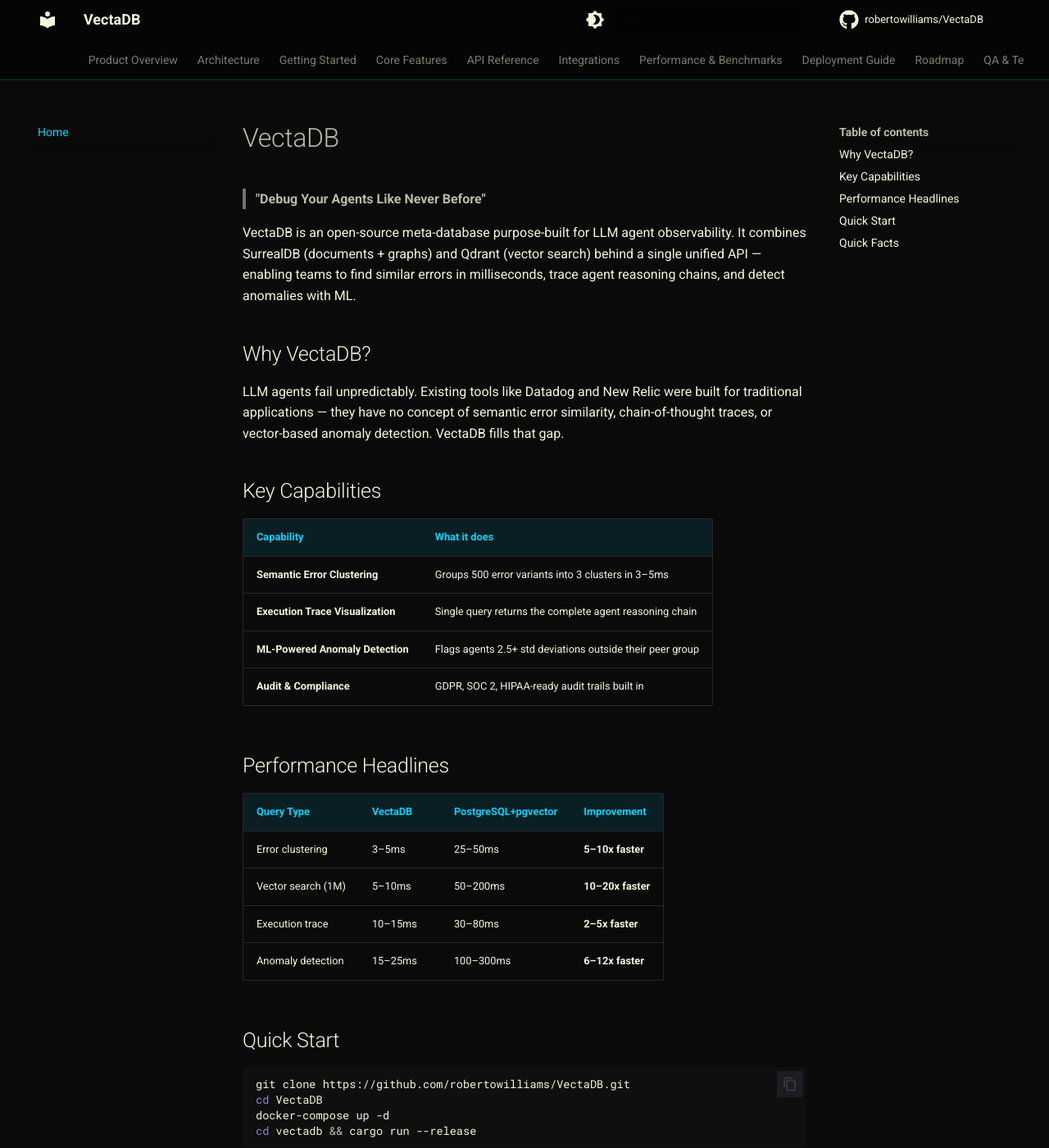
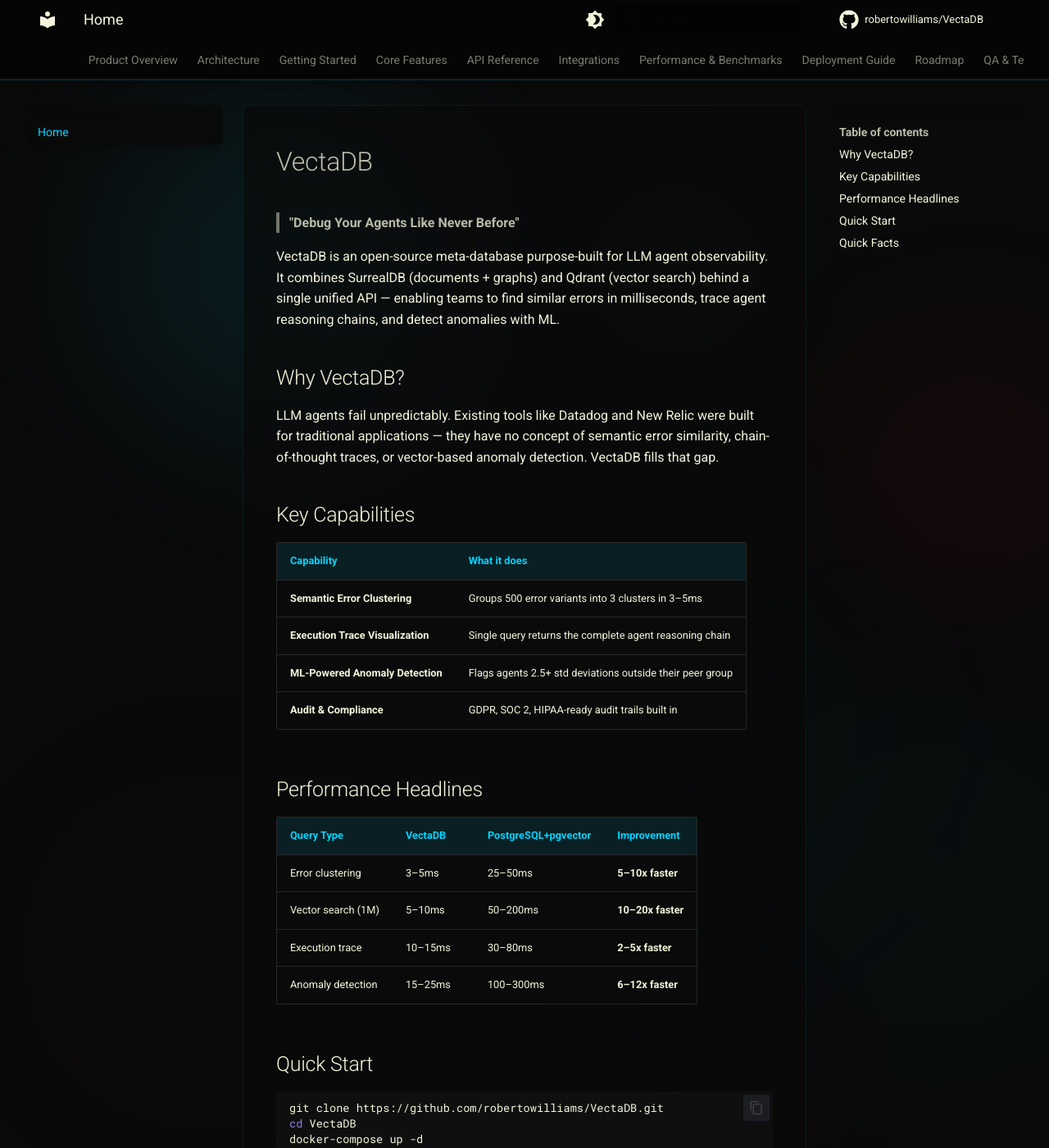
Before and after one commit to robertowilliams/vectadb, an MkDocs documentation site: the page built from docs/index.md, in a window 1280 px wide and 1400 px high. Shown: the whole window at 82% size. Built offline with MkDocs 1.6.1 and Material for MkDocs 9.7.7, drawn with Linux system fonts in a browser that asks for light colours; comment, search, counter and statistics services are not loaded.

Commit message:
Add ambient orb particles matching vectadb.base44.app
- Glowing cyan/crimson blurred orbs pulsing in background
- Glassmorphism content card with backdrop-blur
- Particles toggle with dark/light mode and MkDocs navigation
- JS observes data-md-color-scheme changes automatically

```diff
--- /dev/null
+++ b/docs/javascripts/particles.js
@@ -0,0 +1,90 @@
+/* VectaDB ambient orb particles — matches vectadb.base44.app */
+(function () {
+  // Only run in dark (slate) scheme
+  function isDark() {
+    return document.body.getAttribute('data-md-color-scheme') === 'slate';
+  }
+
+  // Orb definitions: top%, left%, size(px), color, blur(px), duration(s), delay(s)
+  var orbs = [
+    { top: '8%',  left: '10%', w: 420, h: 420, color: 'rgba(0,212,255,0.10)',  blur: 120, dur: 7,  delay: 0   },
+    { top: '60%', left: '70%', w: 480, h: 480, color: 'rgba(0,212,255,0.08)',  blur: 140, dur: 9,  delay: 1.5 },
+    { top: '30%', left: '80%', w: 320, h: 320, color: 'rgba(220,20,60,0.10)',  blur: 110, dur: 8,  delay: 0.5 },
+    { top: '70%', left: '5%',  w: 360, h: 360, color: 'rgba(220,20,60,0.07)',  blur: 130, dur: 10, delay: 2   },
+    { top: '45%', left: '45%', w: 500, h: 500, color: 'rgba(0,212,255,0.05)',  blur: 160, dur: 12, delay: 1   },
+    { top: '85%', left: '55%', w: 280, h: 280, color: 'rgba(255,20,147,0.06)', blur: 100, dur: 11, delay: 3   },
+    { top: '15%', left: '55%', w: 240, h: 240, color: 'rgba(0,212,255,0.07)',  blur: 90,  dur: 8,  delay: 2.5 },
+  ];
+
+  var container;
+
+  function createOrbs() {
+    container = document.createElement('div');
+    container.id = 'vectadb-particles';
+    container.style.cssText = [
+      'position:fixed',
+      'top:0', 'left:0',
+      'width:100%', 'height:100%',
+      'pointer-events:none',
+      'z-index:0',
+      'overflow:hidden',
+    ].join(';');
+
+    orbs.forEach(function (o, i) {
+      var el = document.createElement('div');
+      el.style.cssText = [
+        'position:absolute',
+        'top:'  + o.top,
+        'left:' + o.left,
+        'width:'  + o.w + 'px',
+        'height:' + o.h + 'px',
+        'background:' + o.color,
+        'border-radius:50%',
+        'filter:blur(' + o.blur + 'px)',
+        'animation:vdb-pulse ' + o.dur + 's ease-in-out ' + o.delay + 's infinite',
+        'will-change:opacity,transform',
+      ].join(';');
+      container.appendChild(el);
+    });
+
+    document.body.insertBefore(container, document.body.firstChild);
+  }
+
+  function removeOrbs() {
+    var el = document.getElementById('vectadb-particles');
+    if (el) el.remove();
+  }
+
+  function sync() {
+    removeOrbs();
+    if (isDark()) createOrbs();
+  }
+
+  // Inject keyframes once
+  var style = document.createElement('style');
+  style.textContent = [
+    '@keyframes vdb-pulse {',
+    '  0%,100% { opacity:1; transform:scale(1); }',
+    '  50%      { opacity:0.45; transform:scale(1.08); }',
+    '}',
+  ].join('');
+  document.head.appendChild(style);
+
+  // Run on load
+  if (document.readyState === 'loading') {
+    document.addEventListener('DOMContentLoaded', sync);
+  } else {
+    sync();
+  }
+
+  // Re-run whenever the user toggles light/dark
+  var observer = new MutationObserver(function (mutations) {
+    mutations.forEach(function (m) {
+      if (m.attributeName === 'data-md-color-scheme') sync();
+    });
+  });
+  observer.observe(document.body, { attributes: true });
+
+  // Re-run on MkDocs instant navigation (page changes)
+  document.addEventListener('DOMContentSwitch', sync);
+})();
--- a/docs/stylesheets/vectadb.css
+++ b/docs/stylesheets/vectadb.css
@@ -114,7 +114,6 @@
   border-color: #dc143c;
 }
 
-[data-md-color-scheme="slate"] .md-typeset .admonition-title.warning,
 [data-md-color-scheme="slate"] .md-typeset .warning > .admonition-title {
   background-color: rgba(220,20,60,.12);
   color: #dc143c;
@@ -136,3 +135,45 @@
   background-color: #050505;
   border-top: 1px solid rgba(0,212,255,.12);
 }
+
+/* ================================================================
+   Orb particles — let them show through the content layers
+   ================================================================ */
+
+/* Particle container sits at z-index:0 (set in JS).
+   Content layers need transparent/semi-transparent backgrounds
+   so the orbs glow through. */
+[data-md-color-scheme="slate"] .md-main {
+  background: transparent;
+}
+
+[data-md-color-scheme="slate"] .md-main__inner {
+  background: transparent;
+}
+
+[data-md-color-scheme="slate"] .md-content {
+  background: transparent;
+}
+
+/* Sidebar keeps a subtle dark bg so text remains readable */
+[data-md-color-scheme="slate"] .md-sidebar {
+  background: rgba(10,10,10,.85);
+  backdrop-filter: blur(8px);
+  -webkit-backdrop-filter: blur(8px);
+}
+
+/* Nav sidebar */
+[data-md-color-scheme="slate"] .md-nav {
+  background: transparent;
+}
+
+/* Content article — glassmorphism card so orbs glow around it */
+[data-md-color-scheme="slate"] .md-content__inner {
+  background: rgba(10,10,10,.65);
+  backdrop-filter: blur(12px);
+  -webkit-backdrop-filter: blur(12px);
+  border: 1px solid rgba(0,212,255,.08);
+  border-radius: 8px;
+  padding: 2rem;
+  margin-bottom: 2rem;
+}
--- a/mkdocs.yml
+++ b/mkdocs.yml
@@ -32,6 +32,9 @@
     - content.code.annotate
   icon:
     repo: fontawesome/brands/github
+
+extra_javascript:
+  - javascripts/particles.js
 
 extra_css:
   - stylesheets/vectadb.css
```
